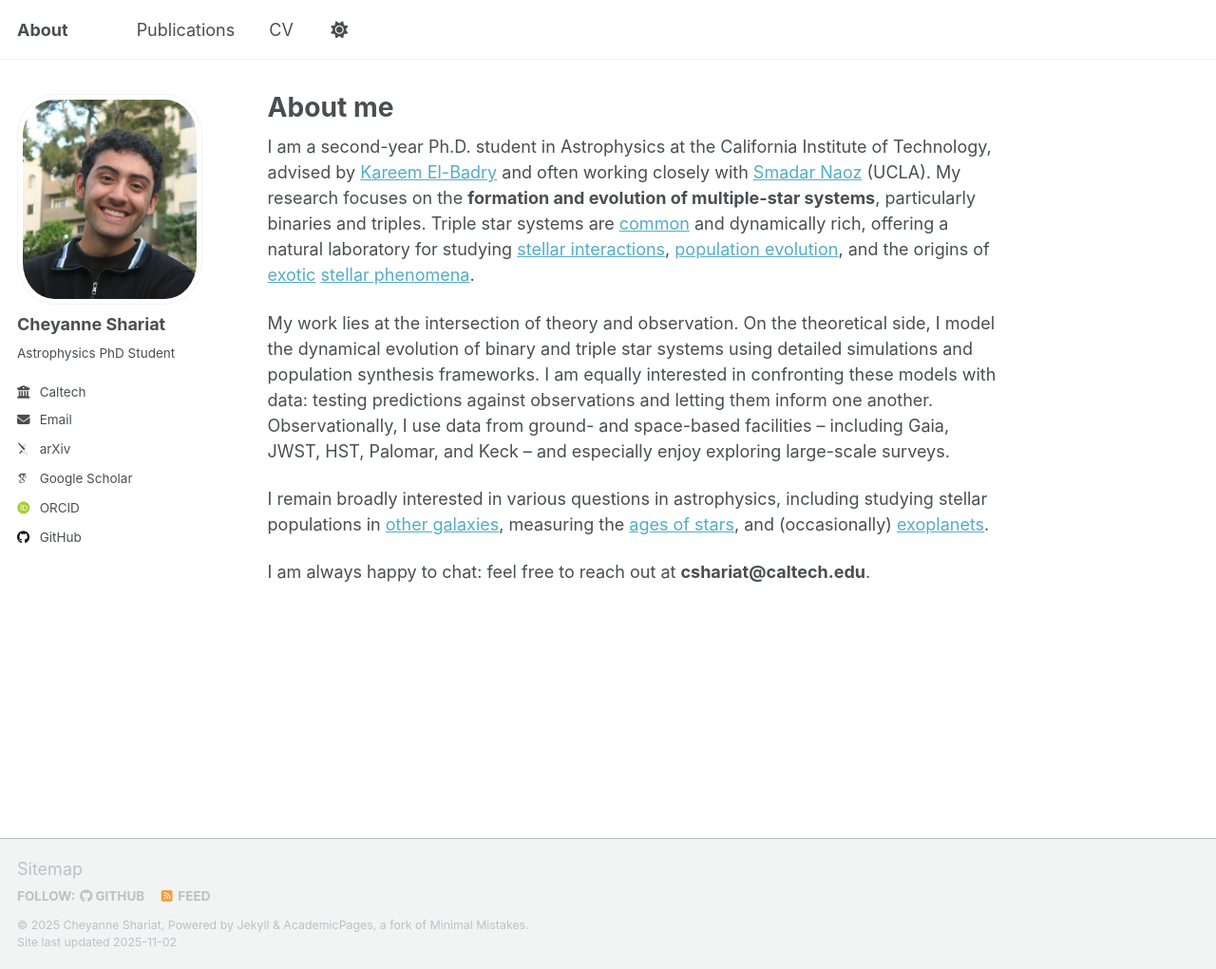
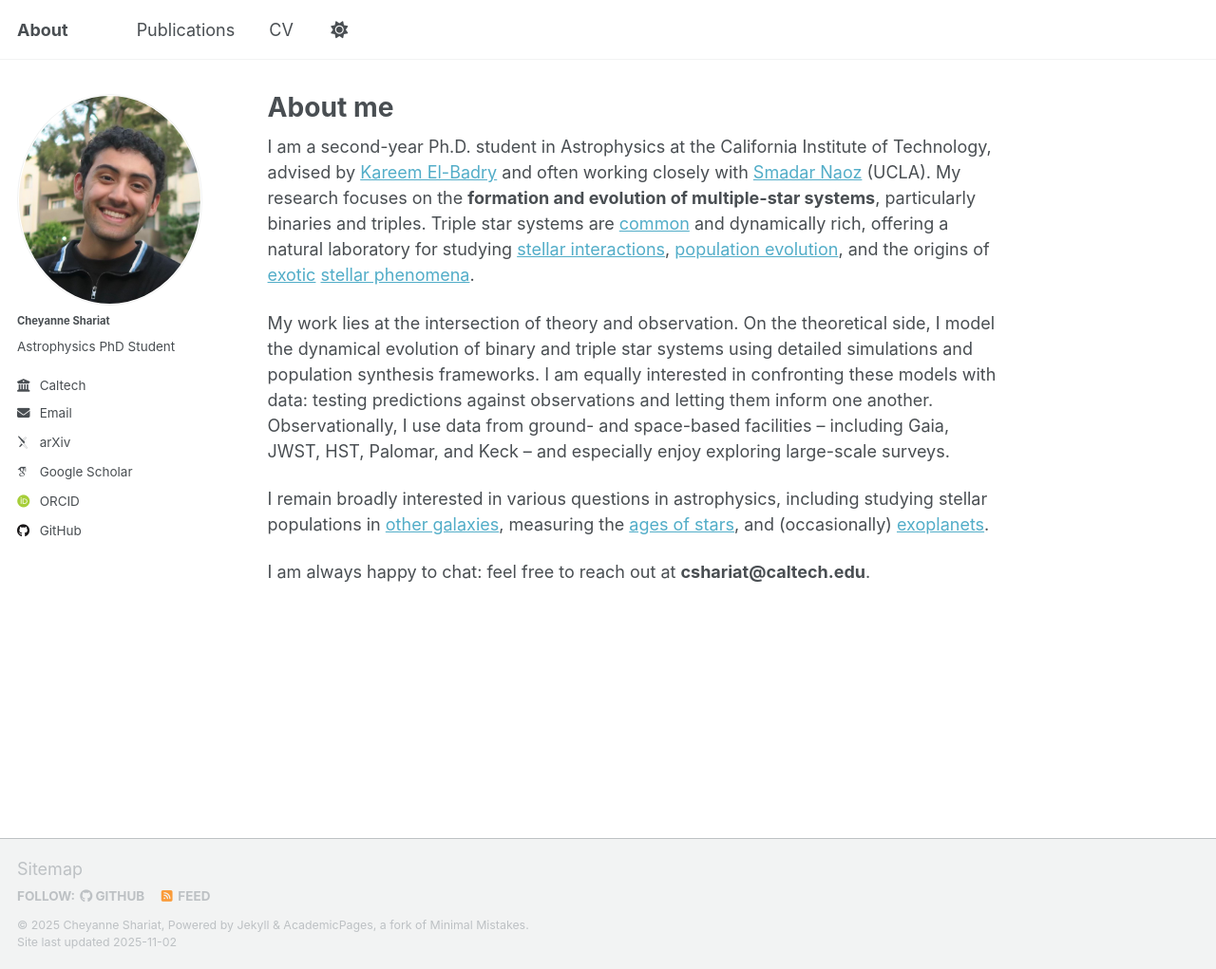
Before and after one commit to cheyanneshariat/cheyanneshariat.github.io, a Jekyll site: the page built from _pages/about.md, in a window 1280 px wide and 1021 px high. Shown: the whole window at 95% size. Built offline with Jekyll 4.4.1, drawn with Linux system fonts in a browser that asks for light colours; some web fonts are replaced; a script that is not in the unit is left out.

Commit message:
Update _sidebar.scss

```diff
--- a/_sass/layout/_sidebar.scss
+++ b/_sass/layout/_sidebar.scss
@@ -83,7 +83,7 @@
 .author__avatar {
   display: table-cell;
   vertical-align: top;
-  width: 36px;
+  width: 45px; // default: 36px;
   // set width only, for non-square avatars
   // height: 36px;
 
@@ -95,10 +95,10 @@
 
   img {
     max-width: 200px;  // default 175
-    border-radius: 20%; // default 50%
+    border-radius: 50%; // default 50%
 
     @include breakpoint($large) {
-      padding: 5px;
+      padding: 1px; //default 5
       border: 1px solid var(--global-border-color);
     }
   }
@@ -129,7 +129,7 @@
 }
 .sidebar .author__name {
   font-family: $sans-serif;
-  font-size: $type-size-5;
+  font-size: $type-size-8; // default $type-size-5;
 }
 
 .sidebar .author__desktop {
```
